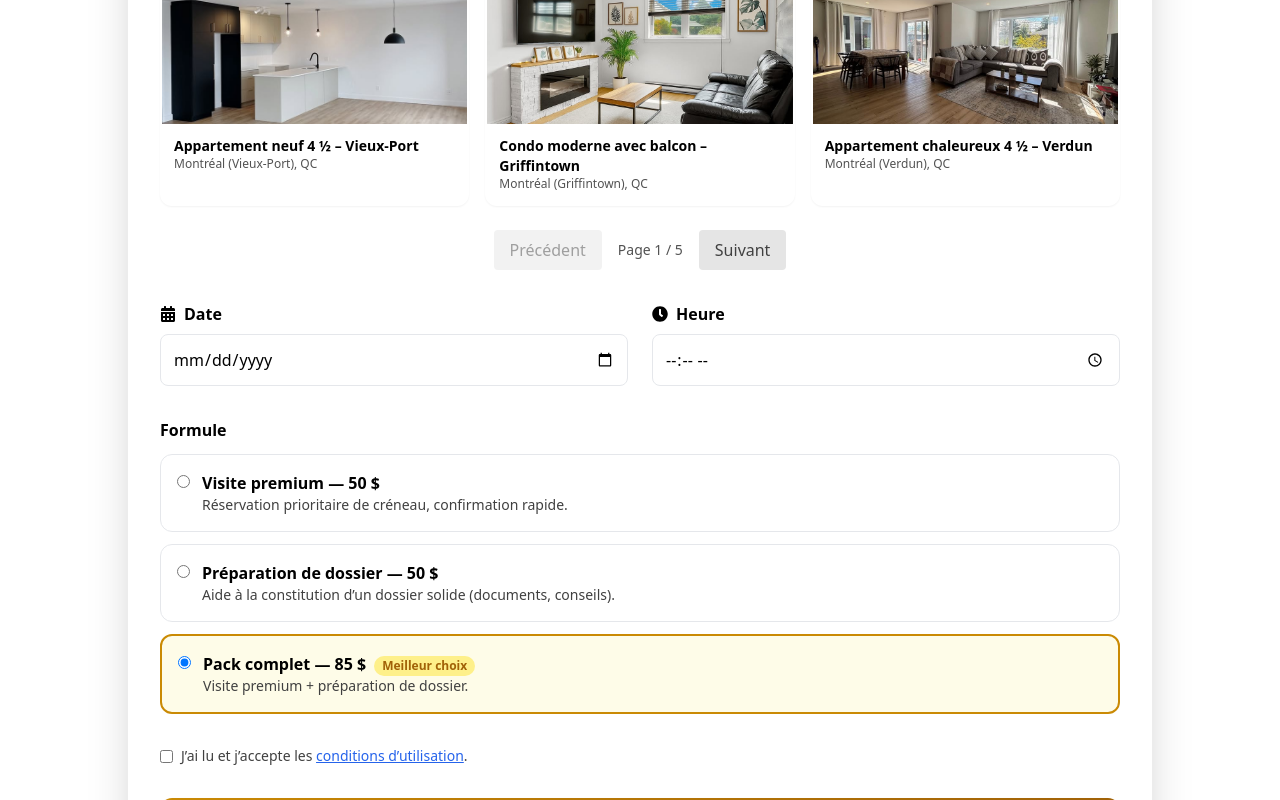
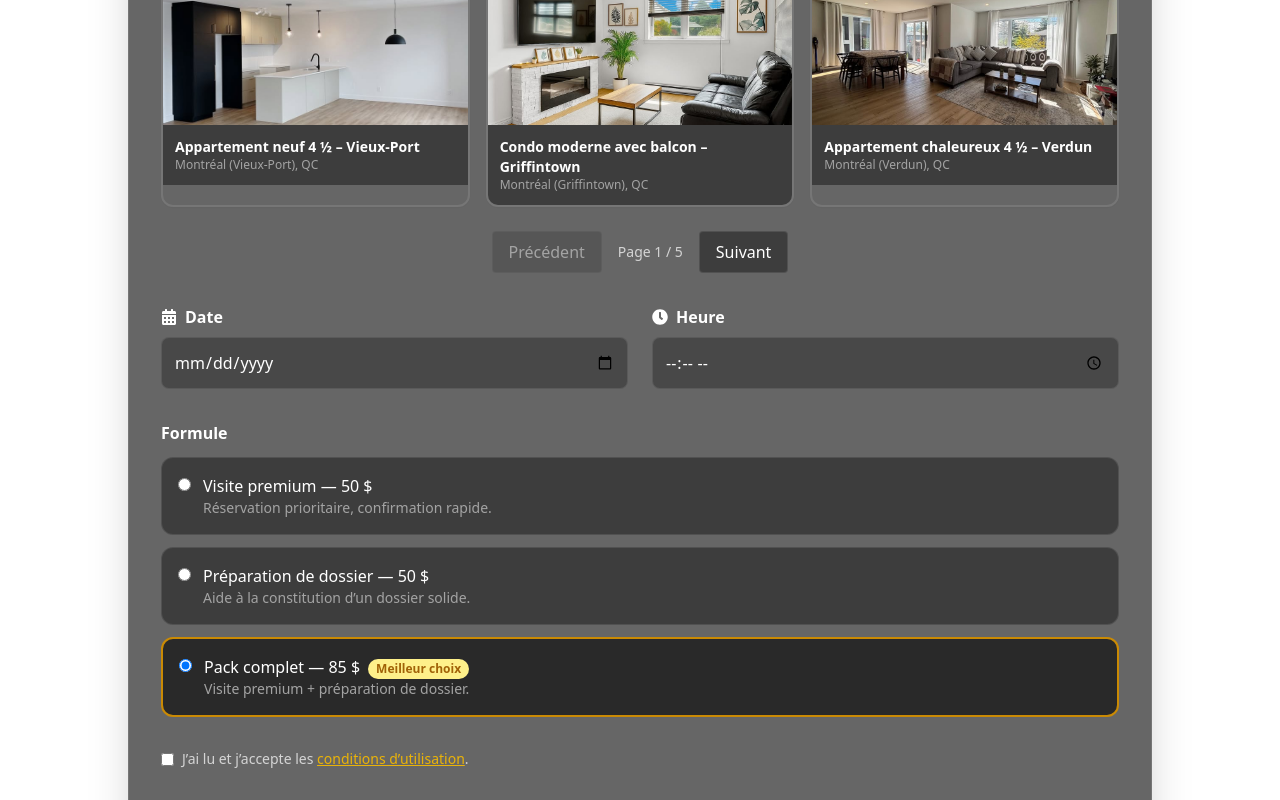
Before and after one commit to contact971/visite-premium, a Next.js app: page /reservations in a window 1280 px wide. Shown: the part 1040-1840 px from the top of the page. Built offline with nearby package versions, Linux system fonts and the light colour scheme.

Commit message:
Mise à jour finale : page Propriétaires opérationnelle, design premium homogène, réservations optimisées

```diff
--- a/src/app/reservations/page.tsx
+++ b/src/app/reservations/page.tsx
@@ -1,4 +1,3 @@
-// src/app/reservations/page.tsx
 "use client"
 
 import { useState, useMemo } from "react"
@@ -11,7 +10,6 @@ const PRIX = { VISITE: 50, DOSSIER: 50, PACK: 85 } as const
 type Plan = "VISITE" | "DOSSIER" | "PACK"
 
 export default function Reservations() {
-  // ✅ ID de logement en string (aligne avec ton src/data/logements.ts)
   const [logement, setLogement] = useState<string>("")
   const [date, setDate] = useState("")
   const [heure, setHeure] = useState("")
@@ -22,7 +20,6 @@ export default function Reservations() {
 
   const PER_PAGE = 9
 
-  // 🔎 Filtrage par recherche
   const filteredLogements = useMemo(() => {
     const q = search.toLowerCase()
     return logements.filter(
@@ -31,17 +28,13 @@ export default function Reservations() {
   }, [search])
 
   const totalPages = Math.ceil(filteredLogements.length / PER_PAGE)
-  const paginatedLogements = filteredLogements.slice(
-    (page - 1) * PER_PAGE,
-    page * PER_PAGE
-  )
+  const paginatedLogements = filteredLogements.slice((page - 1) * PER_PAGE, page * PER_PAGE)
 
   const total = useMemo(
     () => (plan === "VISITE" ? PRIX.VISITE : plan === "DOSSIER" ? PRIX.DOSSIER : PRIX.PACK),
     [plan]
   )
 
-  // ✅ Envoi Stripe (on envoie "type" comme attendu par l'API)
   const handleSubmit = async (e: React.FormEvent) => {
     e.preventDefault()
     setLoading(true)
@@ -50,12 +43,7 @@ export default function Reservations() {
       const res = await fetch("/api/checkout_sessions", {
         method: "POST",
         headers: { "Content-Type": "application/json" },
-        body: JSON.stringify({
-          type: plan,
-          logement: logement || "",
-          date,
-          heure,
-        }),
+        body: JSON.stringify({ type: plan, logement: logement || "", date, heure }),
       })
 
       const data = await res.json()
@@ -71,7 +59,7 @@ export default function Reservations() {
 
   return (
     <main className="relative min-h-screen py-16 px-6">
-      {/* Hero */}
+      {/* HERO */}
       <motion.div
         className="relative z-10 flex flex-col items-center mb-12"
         initial={{ opacity: 0, y: 20 }}
@@ -86,9 +74,9 @@ export default function Reservations() {
         </p>
       </motion.div>
 
-      {/* Formulaire */}
+      {/* FORMULAIRE */}
       <motion.div
-        className="bg-white/95 backdrop-blur-md rounded-2xl shadow-2xl p-8 w-full max-w-5xl mx-auto relative"
+        className="bg-black/60 backdrop-blur-md rounded-2xl shadow-2xl border border-white/10 p-8 w-full max-w-5xl mx-auto relative"
         whileHover={{ scale: 1.01 }}
       >
         {/* Badge prix sticky */}
@@ -99,7 +87,7 @@ export default function Reservations() {
         <form onSubmit={handleSubmit} className="space-y-8">
           {/* Recherche logement */}
           <div>
-            <label className="block font-semibold mb-2 flex items-center gap-2">
+            <label className="block font-semibold mb-2 text-white flex items-center gap-2">
               <FaSearch /> Rechercher un logement
             </label>
             <input
@@ -110,17 +98,17 @@ export default function Reservations() {
                 setPage(1)
               }}
               placeholder="Ex: Montréal, Penthouse..."
-              className="w-full p-3 border rounded-lg"
+              className="w-full p-3 rounded-lg bg-black/30 border border-white/10 text-white placeholder-neutral-400 focus:ring-2 focus:ring-yellow-500"
             />
           </div>
 
-          {/* Choix logement sous forme de grille */}
+          {/* Choix logement */}
           <div>
-            <label className="block font-semibold mb-4 flex items-center gap-2">
+            <label className="block font-semibold mb-4 text-white flex items-center gap-2">
               <FaHome /> Sélectionnez un logement
             </label>
             {paginatedLogements.length === 0 && (
-              <p className="text-sm text-neutral-500">Aucun logement trouvé.</p>
+              <p className="text-sm text-neutral-400">Aucun logement trouvé.</p>
             )}
             <div className="grid grid-cols-1 sm:grid-cols-2 lg:grid-cols-3 gap-4">
               {paginatedLogements.map((l) => (
@@ -130,13 +118,13 @@ export default function Reservations() {
                   className={`cursor-pointer rounded-xl overflow-hidden border-2 shadow-sm transition ${
                     logement === l.id
                       ? "border-yellow-600 ring-2 ring-yellow-600"
-                      : "border-transparent hover:border-yellow-400"
+                      : "border-white/10 hover:border-yellow-400"
                   }`}
                 >
                   <img src={l.cover} alt={l.titre} className="w-full h-40 object-cover" />
-                  <div className="p-3 bg-white">
+                  <div className="p-3 bg-black/40 text-white">
                     <p className="font-semibold text-sm">{l.titre}</p>
-                    <p className="text-xs text-neutral-600">{l.emplacement}</p>
+                    <p className="text-xs text-neutral-400">{l.emplacement}</p>
                   </div>
                 </div>
               ))}
@@ -149,18 +137,18 @@ export default function Reservations() {
                   type="button"
                   onClick={() => setPage((p) => Math.max(1, p - 1))}
                   disabled={page === 1}
-                  className="px-4 py-2 rounded bg-neutral-200 text-neutral-700 disabled:opacity-50"
+                  className="px-4 py-2 rounded bg-black/40 text-white border border-white/10 disabled:opacity-40"
                 >
                   Précédent
                 </button>
-                <span className="text-sm text-neutral-600">
+                <span className="text-sm text-neutral-300">
                   Page {page} / {totalPages}
                 </span>
                 <button
                   type="button"
                   onClick={() => setPage((p) => Math.min(totalPages, p + 1))}
                   disabled={page === totalPages}
-                  className="px-4 py-2 rounded bg-neutral-200 text-neutral-700 disabled:opacity-50"
+                  className="px-4 py-2 rounded bg-black/40 text-white border border-white/10 disabled:opacity-40"
                 >
                   Suivant
                 </button>
@@ -171,26 +159,26 @@ export default function Reservations() {
           {/* Date & heure */}
           <div className="grid grid-cols-1 sm:grid-cols-2 gap-6">
             <div>
-              <label className="block font-semibold mb-2 flex items-center gap-2">
+              <label className="block font-semibold mb-2 text-white flex items-center gap-2">
                 <FaCalendarAlt /> Date
               </label>
               <input
                 type="date"
                 value={date}
                 onChange={(e: React.ChangeEvent<HTMLInputElement>) => setDate(e.target.value)}
-                className="w-full p-3 border rounded-lg"
+                className="w-full p-3 rounded-lg bg-black/30 border border-white/10 text-white focus:ring-2 focus:ring-yellow-500"
                 required
               />
             </div>
             <div>
-              <label className="block font-semibold mb-2 flex items-center gap-2">
+              <label className="block font-semibold mb-2 text-white flex items-center gap-2">
                 <FaClock /> Heure
               </label>
               <input
                 type="time"
                 value={heure}
                 onChange={(e: React.ChangeEvent<HTMLInputElement>) => setHeure(e.target.value)}
-                className="w-full p-3 border rounded-lg"
+                className="w-full p-3 rounded-lg bg-black/30 border border-white/10 text-white focus:ring-2 focus:ring-yellow-500"
                 required
               />
             </div>
@@ -198,9 +186,9 @@ export default function Reservations() {
 
           {/* Choix formule */}
           <div className="space-y-3">
-            <p className="block font-semibold mb-1">Formule</p>
+            <p className="block font-semibold mb-1 text-white">Formule</p>
 
-            <label className="flex items-start gap-3 p-4 rounded-xl border hover:border-yellow-600 cursor-pointer transition">
+            <label className="flex items-start gap-3 p-4 rounded-xl bg-black/40 border border-white/10 hover:border-yellow-600 cursor-pointer transition">
               <input
                 type="radio"
                 name="plan"
@@ -210,14 +198,14 @@ export default function Reservations() {
                 onChange={(e: React.ChangeEvent<HTMLInputElement>) => setPlan(e.target.value as Plan)}
               />
               <div>
-                <div className="font-semibold">Visite premium — 50&nbsp;$</div>
-                <p className="text-sm text-neutral-700">
-                  Réservation prioritaire de créneau, confirmation rapide.
+                <div className="text-white font-medium">Visite premium — 50&nbsp;$</div>
+                <p className="text-sm text-neutral-400">
+                  Réservation prioritaire, confirmation rapide.
                 </p>
               </div>
             </label>
 
-            <label className="flex items-start gap-3 p-4 rounded-xl border hover:border-yellow-600 cursor-pointer transition">
+            <label className="flex items-start gap-3 p-4 rounded-xl bg-black/40 border border-white/10 hover:border-yellow-600 cursor-pointer transition">
               <input
                 type="radio"
                 name="plan"
@@ -227,14 +215,14 @@ export default function Reservations() {
                 onChange={(e: React.ChangeEvent<HTMLInputElement>) => setPlan(e.target.value as Plan)}
               />
               <div>
-                <div className="font-semibold">Préparation de dossier — 50&nbsp;$</div>
-                <p className="text-sm text-neutral-700">
-                  Aide à la constitution d’un dossier solide (documents, conseils).
+                <div className="text-white font-medium">Préparation de dossier — 50&nbsp;$</div>
+                <p className="text-sm text-neutral-400">
+                  Aide à la constitution d’un dossier solide.
                 </p>
               </div>
             </label>
 
-            <label className="relative flex items-start gap-3 p-4 rounded-xl border-2 border-yellow-600 bg-yellow-50 cursor-pointer transition">
+            <label className="relative flex items-start gap-3 p-4 rounded-xl bg-black/60 border-2 border-yellow-600 cursor-pointer transition">
               <input
                 type="radio"
                 name="plan"
@@ -244,13 +232,13 @@ export default function Reservations() {
                 onChange={(e: React.ChangeEvent<HTMLInputElement>) => setPlan(e.target.value as Plan)}
               />
               <div>
-                <div className="font-semibold">
+                <div className="text-white font-medium">
                   Pack complet — 85&nbsp;$
                   <span className="ml-2 inline-block text-xs font-bold text-yellow-700 bg-yellow-200 px-2 py-0.5 rounded-full">
                     Meilleur choix
                   </span>
                 </div>
-                <p className="text-sm text-neutral-700">Visite premium + préparation de dossier.</p>
+                <p className="text-sm text-neutral-400">Visite premium + préparation de dossier.</p>
               </div>
             </label>
           </div>
@@ -258,9 +246,9 @@ export default function Reservations() {
           {/* Conditions */}
           <div className="flex items-start space-x-2 mt-2">
             <input type="checkbox" id="conditions" required className="mt-1" />
-            <label htmlFor="conditions" className="text-sm text-neutral-700">
+            <label htmlFor="conditions" className="text-sm text-neutral-300">
               J’ai lu et j’accepte les{" "}
-              <Link href="/conditions" className="text-blue-600 underline">
+              <Link href="/conditions" className="text-yellow-500 underline">
                 conditions d’utilisation
               </Link>
               .
@@ -269,7 +257,7 @@ export default function Reservations() {
 
           {/* Résumé dynamique */}
           {logement && date && heure && (
-            <div className="bg-neutral-100 rounded-xl p-4 text-sm text-neutral-700 shadow-inner">
+            <div className="bg-black/40 border border-white/10 rounded-xl p-4 text-sm text-neutral-200 shadow-inner">
               <p>
                 <strong>Résumé :</strong>{" "}
                 {logements.find((l) => l.id === logement)?.titre || logement}, le {date} à {heure} —{" "}
```
Also changed, not shown: src/app/page.tsx (+8 -6 lines).
